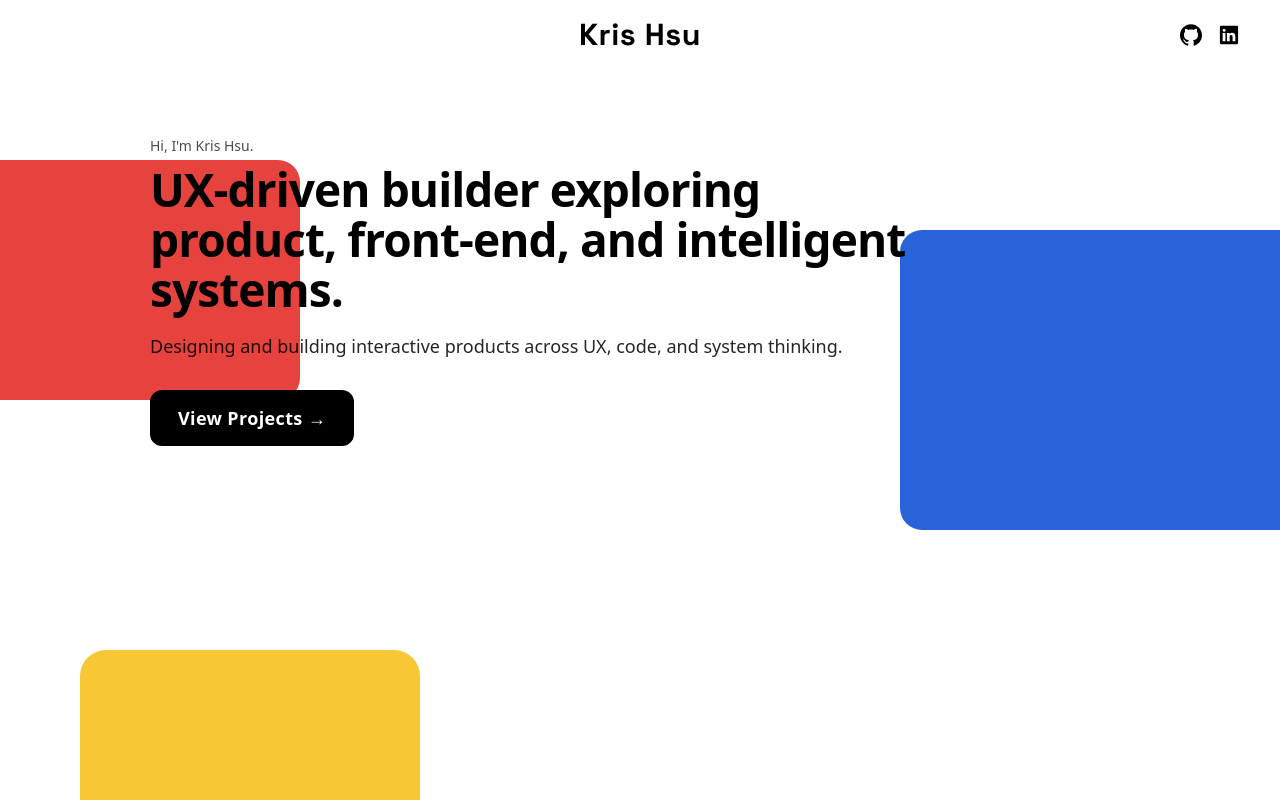
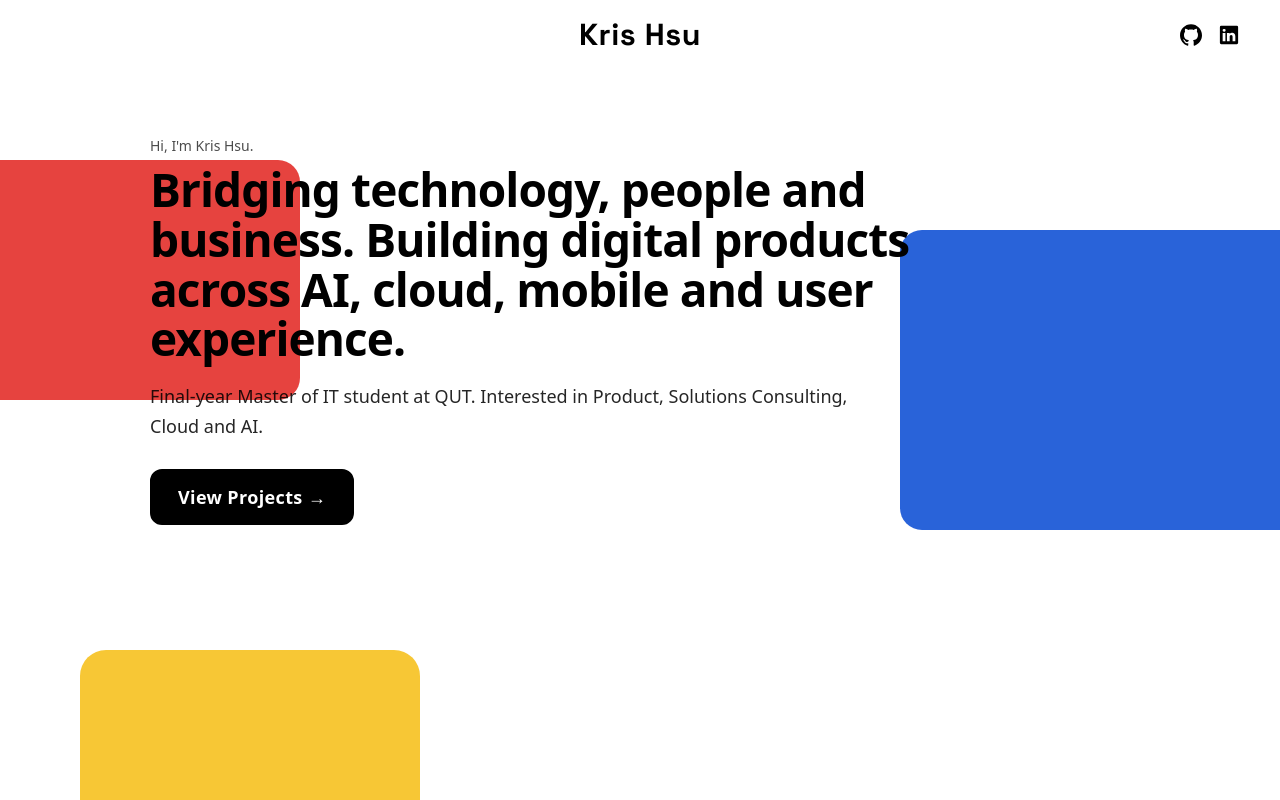
Before and after one commit to ruby23719111/kris-portfolio, a Next.js app: page / in a window 1280 px wide. Shown: the top 800 px of the page. Built offline with nearby package versions, Linux system fonts and the light colour scheme.

Commit message:
Update homepage positioning

```diff
--- a/src/app/page.js
+++ b/src/app/page.js
@@ -65,8 +65,9 @@ export default function Home() {
               letterSpacing: "-0.02em",
             }}
           >
-            UX-driven builder exploring product, front-end, and intelligent
-            systems.
+            Bridging technology, people and business.
+
+            Building digital products across AI, cloud, mobile and user experience.
           </h1>
 
           <p
@@ -78,8 +79,9 @@ export default function Home() {
               opacity: 0.85,
             }}
           >
-            Designing and building interactive products across UX, code, and
-            system thinking.
+            Final-year Master of IT student at QUT.
+
+            Interested in Product, Solutions Consulting, Cloud and AI.
           </p>
 
           {/* CTA button */}
```
